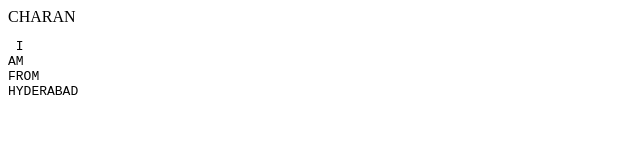
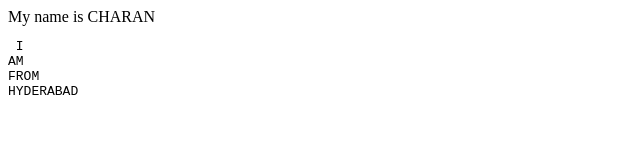
Before and after one commit to Betadevelopment-cherry/cherry, a plain HTML site: page index.html in a window 1280 px wide. Shown: the whole page, without its empty margins (0-640 px from the left). Drawn offline with Linux system fonts and the light colour scheme.

Commit message:
for new branch

```diff
--- a/index.html
+++ b/index.html
@@ -4,11 +4,12 @@
 </head>
 
 
-<body>CHARAN
+<body> My name is CHARAN
 <pre> I
 AM
 FROM
 HYDERABAD
+
 </pre>
 </body>
 
```
Also changed, not shown: 1 other file.
